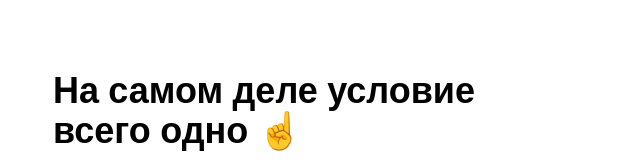
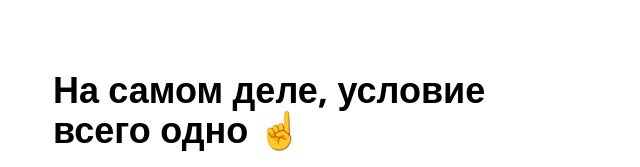
Before and after one commit to runardvl/vika, a website: page index.html in a window 1280 px wide. Both pictures are taken after a click on the button "Покажи условия". Shown: the part 256-423 px from the top of the page, 619-1259 px from the left. Drawn offline with nearby package versions, Linux system fonts and the light colour scheme.

Commit message:
Update index.html

```diff
--- a/index.html
+++ b/index.html
@@ -53,7 +53,7 @@
         <div class="flex flex-col items-start md:w-1/2">
             <div class="flex flex-col space-y-5">
                 <h4 class="max-w-md text-xl font-bold md:text-4xl">
-                    На&nbsp;самом деле условие всего одно ☝️
+                    На&nbsp;самом деле, условие всего одно ☝️
                 </h4>
                 <p class="text-md md:text-lg">
                     Я&nbsp;тебе расскажу чуть позже как нужно будет использовать подарок, и, если ты&nbsp;не&nbsp;будешь согласна с&nbsp;этим, то&nbsp;лучше вообще не&nbsp;открывать коробку и&nbsp;отдать прямо сейчас &nbsp;мне 😅
```
